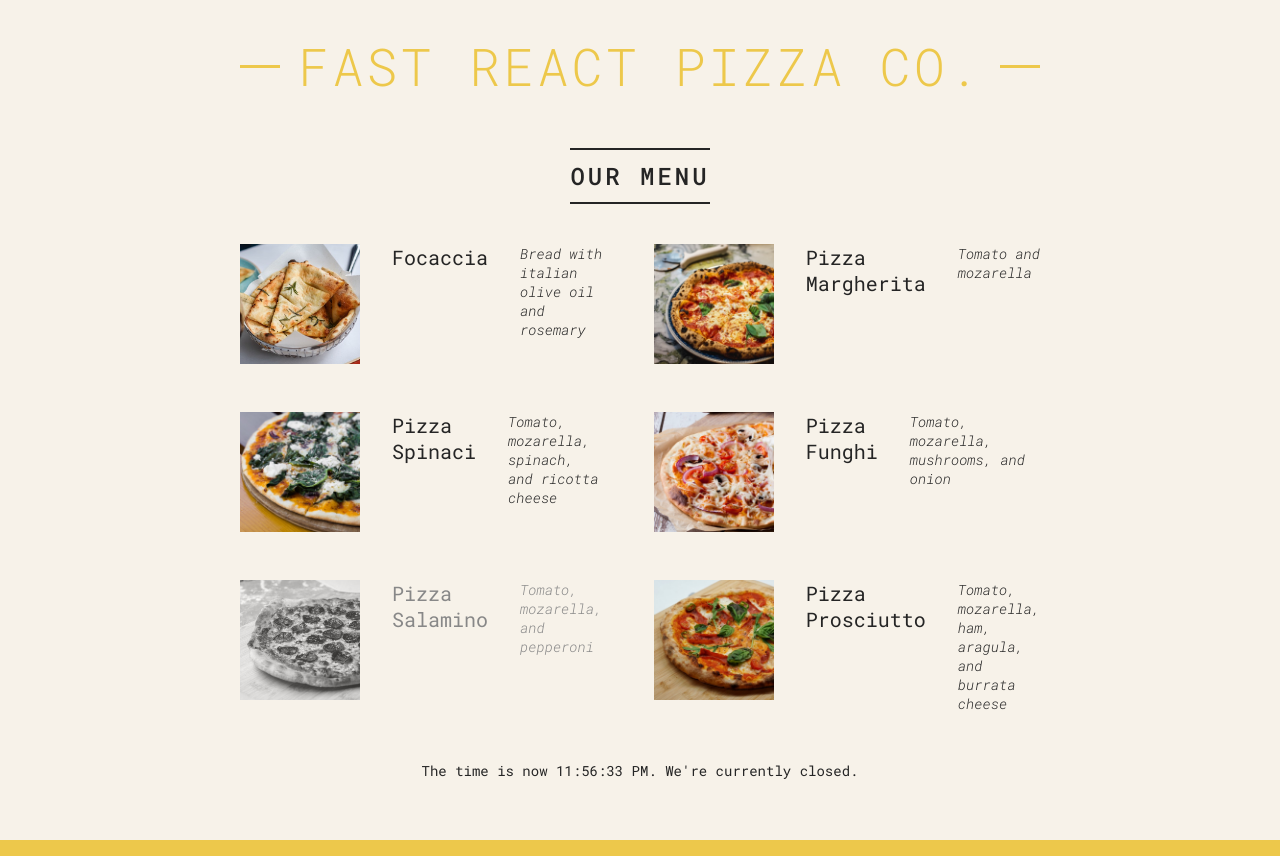
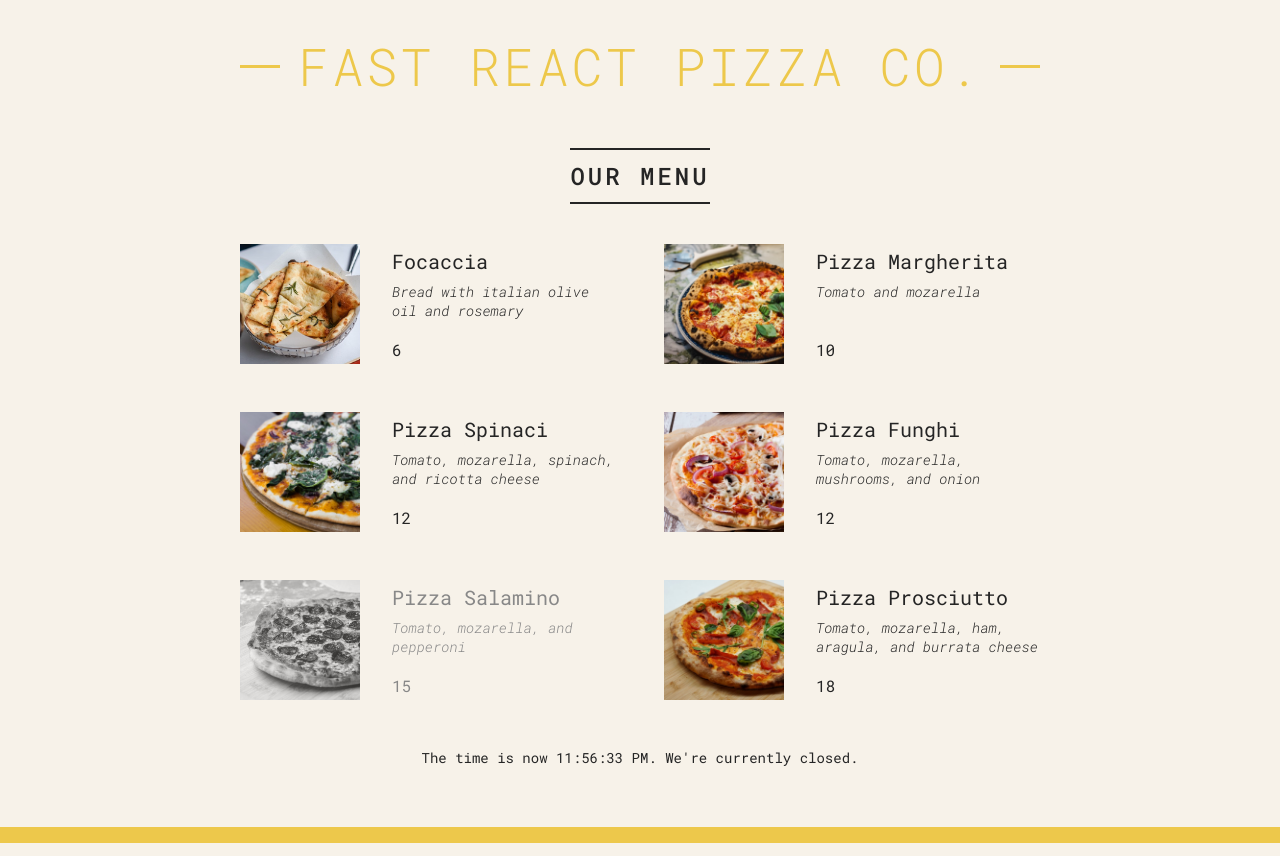
Before and after one commit to e1ysse/Menagerie-Of-Practice, a React (Vite) app in the folder blankset/: page / in a window 1280 px wide. Built offline with nearby package versions, Linux system fonts and the light colour scheme.

Commit message:
fixed some formatting issues and added price

```diff
--- a/blankset/src/index.jsx
+++ b/blankset/src/index.jsx
@@ -64,23 +64,26 @@ const Footer = () => {
 function Pizza(){
     return(
         <>
-            <div className="pizzas">
+            <ul className="pizzas">
                 {pizzaData.map(
                         pizItem =>{
                             let soldOut = (pizItem.soldOut) ? "sold-out" : "";
                             return(
                                 <>
-                                    <div className={`pizza ${soldOut}`}>
+                                    <li className={`pizza ${soldOut}`}>
                                         <img src={`${pizItem.photoName}`} alt={`A picture of a ${pizItem.name}`}/>
-                                        <h3>{pizItem.name}</h3>
-                                        <p>{pizItem.ingredients}</p>
-                                    </div>
+                                        <div>
+                                            <h3>{pizItem.name}</h3>
+                                            <p>{pizItem.ingredients}</p>
+                                            <span>{pizItem.price}</span>
+                                        </div>
+                                    </li>
                                 </> //i couldnt tell you why but watch this like a hawk. it keeps trying to become some other thing like footer or header. anything but a fragment
                             );
                         }
                     )
                 }
-            </div>
+            </ul>
         </>
     );
 }
```
